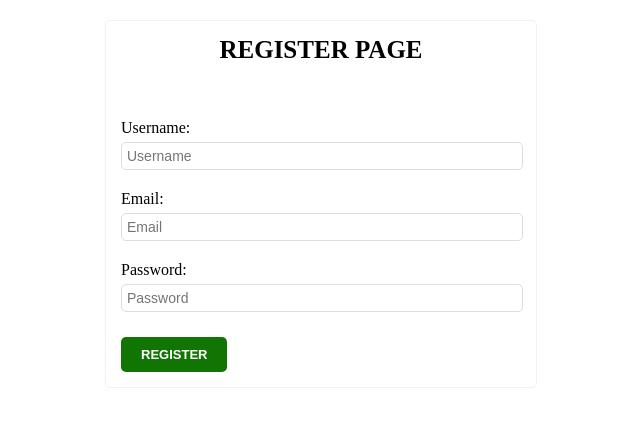
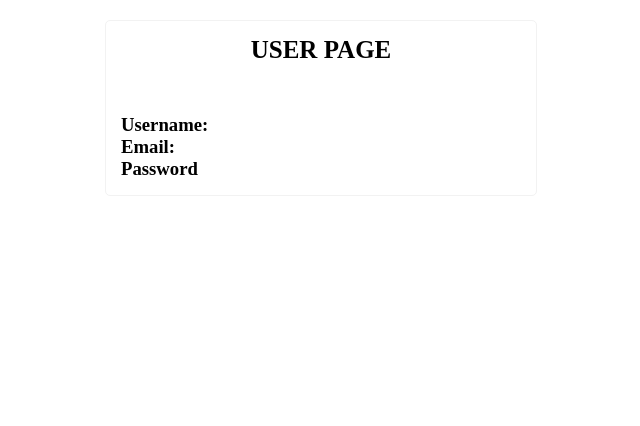
Before and after one commit to dsahakyan15/react-news, a React (Create React App) app: page / in a window 1280 px wide. Both pictures are taken after a click on the button "REGISTER". Shown: the top 426 px of the page, without its empty margins (319-959 px from the left). Built offline with nearby package versions, Linux system fonts and the light colour scheme.

Commit message:
inch  vor commit

```diff
--- a/src/components/App/App.js
+++ b/src/components/App/App.js
@@ -1,6 +1,7 @@
 import { Component } from "react";
 import './App.css'
 import RegisterPage from "../RegisterPage/RegisterPage";
+import UserPage from "../UserPage/UserPage"
 
 
 class App extends Component {
@@ -8,35 +9,35 @@ class App extends Component {
         username: '',
         email: '',
         password: '',
-        regStatus:false
+        regStatus: false
     }
 
     isRegistered = (username, email, password) => {
         this.setState(() => {
             return {
-                username:username,
-                email:email,
-                password:password,
-                regStatus:true
+                username: username,
+                email: email,
+                password: password,
+                regStatus: true
             }
         })
-        console.log(username,email,password)
+        console.log(username, email, password)
         console.log(this.state)
 
-        this.setState({
-            username: '',
-            email: '',
-            password: ''
-        })
     }
 
     render() {
         console.log("app")
         return (
             <div>
-                <RegisterPage
-                    isRegistered={this.isRegistered}
-                    stateNow={this.state} />
+                {this.state.regStatus ?
+                    <UserPage
+                    date={this.state}/>
+                    :
+                    <RegisterPage
+                        isRegistered={this.isRegistered}
+                        stateNow={this.state} />
+                }
             </div>)
     }
 }
--- a/src/components/RegisterPage/RegisterPage.js
+++ b/src/components/RegisterPage/RegisterPage.js
@@ -61,6 +61,16 @@ export default class RegisterPage extends Component {
                             onChange={this.handleChange}
                         />
                     </div>
+                    <div className="register-input">
+                        <label htmlFor="avatar">Image:</label>
+                        <input
+                            type="file"
+                            name="avatar"
+                            id="avatar"
+                            onChange={this.handleChange}
+                        />
+                    </div>
+
                     <button
                         className="register-btn"
                         onClick={this.handleRegister}
--- a/src/components/UserPage/UserPage.css
+++ b/src/components/UserPage/UserPage.css
@@ -0,0 +1,15 @@
+.user-page-wrapper {
+    width: 400px;
+    background-color: #fff;
+    padding: 15px;
+    border-radius: 5px;
+    border: 1px solid #F2F2F2;
+    margin: 20px auto;
+}
+.user-page-wrapper h1 {
+    font-size: 25px;
+    padding: 0;
+    text-align: center;
+    text-transform: uppercase;
+    margin-bottom: 50px;
+}
--- a/src/components/UserPage/UserPage.js
+++ b/src/components/UserPage/UserPage.js
@@ -0,0 +1,23 @@
+import { Component } from "react";
+import './UserPage.css'
+
+
+export default class UserPage extends Component {
+    render() {
+
+        const { username, email, password } = this.props.date
+
+        return (<div className="user-page-wrapper">
+            <h1>User page</h1>
+            <div className="username">
+                <h3>Username:</h3><span>{username}</span>
+            </div>
+            <div className="email">
+                <h3>Email:</h3><span>{email}</span>
+            </div>
+            <div className="password">
+                <h3>Password</h3><span>{password}</span>
+            </div>
+        </div>)
+    }
+}
```
